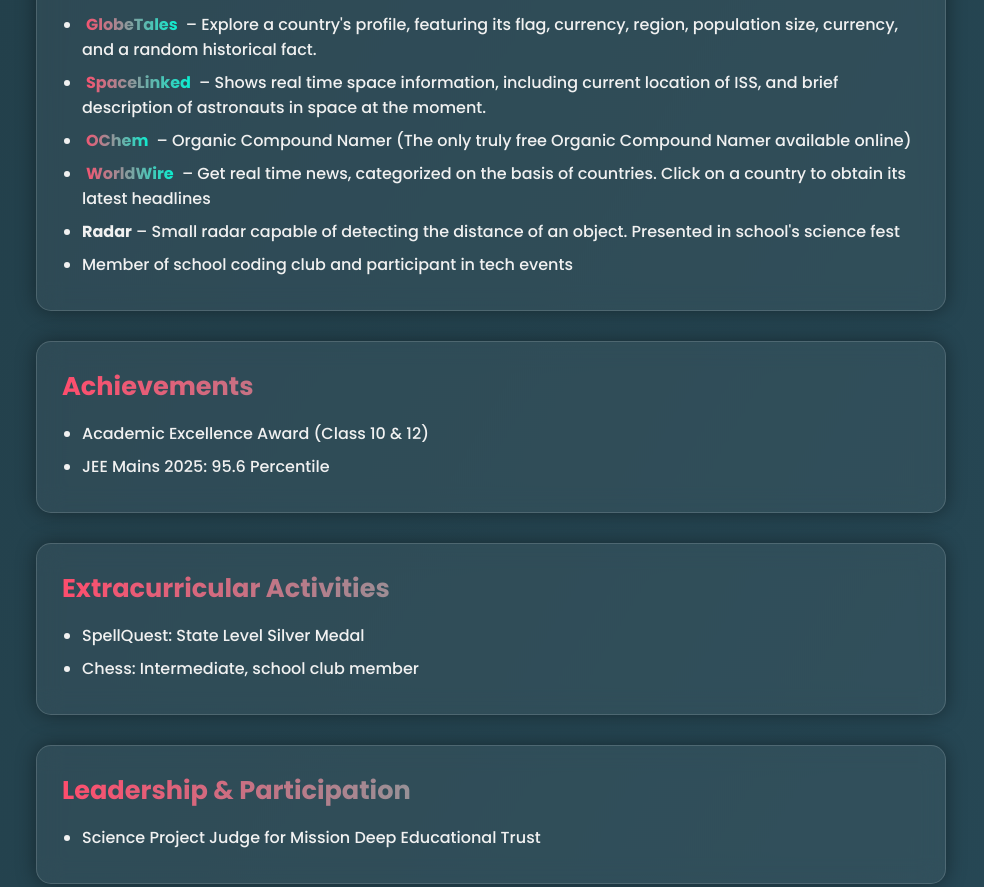
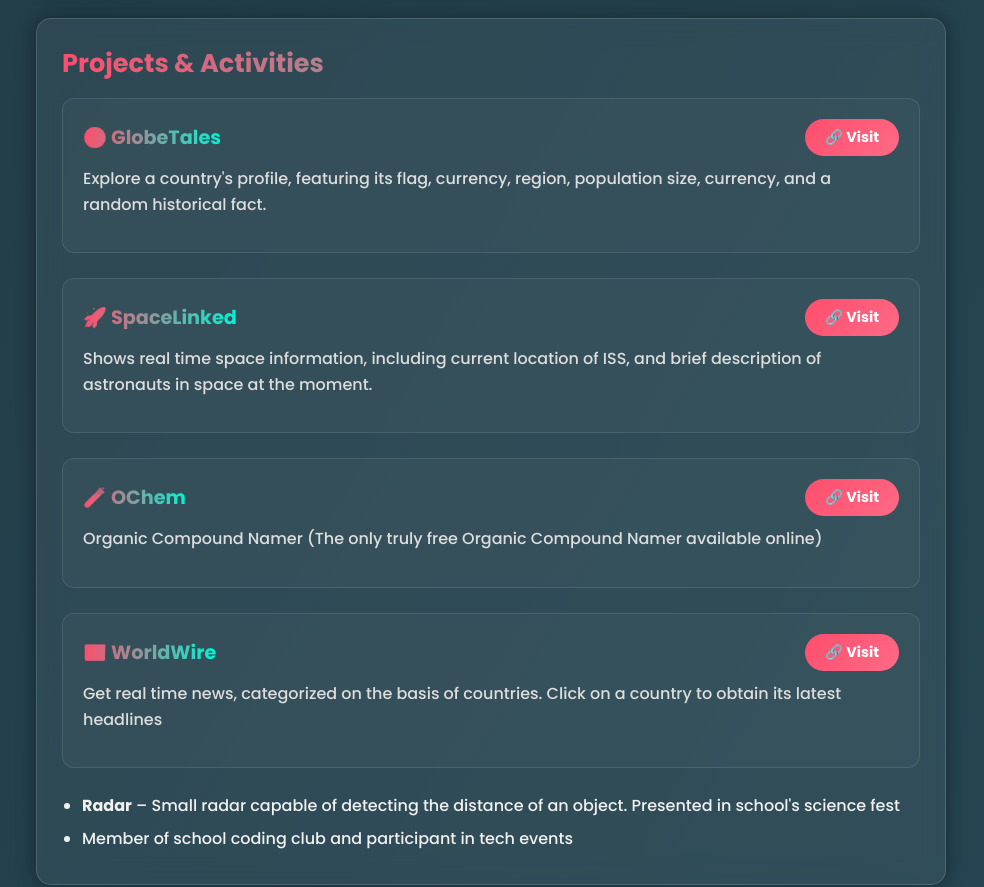
Before and after one commit to jainshourya/ShouryaJainCV, a plain HTML site: page index.html in a window 1280 px wide. Shown: the part 1376-2263 px from the top of the page, without its empty margins (149-1133 px from the left). Drawn offline with Linux system fonts and the light colour scheme.

Commit message:
Add files via upload

```diff
--- a/index.html
+++ b/index.html
@@ -91,6 +91,32 @@ h1 {
   color: var(--primary);
 }
 
+.download-cv-btn {
+  display: block;
+  margin: 30px auto;
+  padding: 15px 40px;
+  background: linear-gradient(135deg, var(--secondary), var(--primary));
+  color: white;
+  border: none;
+  border-radius: 50px;
+  font-size: 1.1em;
+  font-weight: 700;
+  cursor: pointer;
+  box-shadow: 0 10px 30px rgba(0, 245, 212, 0.3);
+  transition: all 0.4s cubic-bezier(0.4, 0, 0.2, 1);
+  text-transform: uppercase;
+  letter-spacing: 1px;
+}
+
+.download-cv-btn:hover {
+  transform: translateY(-5px) scale(1.05);
+  box-shadow: 0 15px 40px rgba(0, 245, 212, 0.5);
+}
+
+.download-cv-btn:active {
+  transform: translateY(-2px) scale(1.02);
+}
+
 .section {
   background: var(--glass-bg);
   backdrop-filter: blur(12px);
@@ -173,6 +199,82 @@ tr:hover {
   text-shadow: 0 4px 8px rgba(0, 0, 0, 0.2);
 }
 
+.project-item {
+  margin-bottom: 25px;
+  padding: 20px;
+  background: rgba(255, 255, 255, 0.03);
+  border-radius: 12px;
+  border: 1px solid rgba(255, 255, 255, 0.1);
+  transition: all 0.4s ease;
+}
+
+.project-item:hover {
+  background: rgba(255, 255, 255, 0.06);
+  transform: translateX(10px);
+  border-color: var(--primary);
+}
+
+.project-header {
+  display: flex;
+  justify-content: space-between;
+  align-items: center;
+  margin-bottom: 10px;
+  flex-wrap: wrap;
+  gap: 10px;
+}
+
+.project-title {
+  font-size: 1.2em;
+  background: linear-gradient(90deg, var(--secondary), var(--primary));
+  -webkit-background-clip: text;
+  -webkit-text-fill-color: transparent;
+  font-weight: 700;
+}
+
+.project-buttons {
+  display: flex;
+  gap: 10px;
+}
+
+.visit-btn {
+  padding: 8px 20px;
+  border: none;
+  border-radius: 25px;
+  font-size: 0.9em;
+  font-weight: 600;
+  cursor: pointer;
+  transition: all 0.3s ease;
+  background: linear-gradient(135deg, var(--secondary), #ff6b85);
+  color: white;
+}
+
+.visit-btn:hover {
+  transform: scale(1.05);
+  box-shadow: 0 5px 20px rgba(255, 77, 109, 0.4);
+}
+
+.project-description {
+  color: #ddd;
+  line-height: 1.6;
+  margin-bottom: 15px;
+}
+
+@media (max-width: 768px) {
+  h1 {
+    font-size: 2em;
+  }
+
+  .project-header {
+    flex-direction: column;
+    align-items: flex-start;
+  }
+
+  .project-buttons {
+    width: 100%;
+    justify-content: flex-start;
+  }
+}
+
 </style>
 </head>
 <body>
@@ -183,6 +285,8 @@ tr:hover {
       <p><strong>Email:</strong> shouryashourya2020@gmail.com | <strong>Phone:</strong> 9915129317</p>
       <p><strong>LinkedIn:</strong> <a href="https://www.linkedin.com/in/shouryajain2007/">Shourya Jain</a> | <strong>GitHub:</strong> <a href="https://github.com/jainshourya">jainshourya</a></p>
     </div>
+
+    <button class="download-cv-btn" onclick="downloadCV()">📄 Download CV</button>
 
     <div class="section">
       <h2 class="section-title">Objective</h2>
@@ -221,11 +325,56 @@ tr:hover {
 
     <div class="section">
       <h2 class="section-title">Projects & Activities</h2>
-      <ul>
-        <li><strong><a href="https://globetales123.netlify.app/" target="_blank">GlobeTales</a></strong> – Explore a country's profile, featuring its flag, currency, region, population size, currency, and a random historical fact.</li>
-        <li><strong><a href="https://spacelinked123.netlify.app/" target="_blank">SpaceLinked</a></strong> – Shows real time space information, including current location of ISS, and brief description of astronauts in space at the moment.</li>
-        <li><strong><a href="https://ochem.netlify.app/" target="_blank">OChem</a></strong> – Organic Compound Namer (The only truly free Organic Compound Namer available online)</li>
-        <li><strong><a href="https://worldwire123.netlify.app/" target="_blank">WorldWire</a></strong> – Get real time news, categorized on the basis of countries. Click on a country to obtain its latest headlines</li>
+
+      <div class="project-item">
+        <div class="project-header">
+          <div class="project-title">🌍 GlobeTales</div>
+          <div class="project-buttons">
+            <button class="visit-btn" onclick="window.open('https://globetales123.netlify.app/', '_blank')">🔗 Visit</button>
+          </div>
+        </div>
+        <div class="project-description">
+          Explore a country's profile, featuring its flag, currency, region, population size, currency, and a random historical fact.
+        </div>
+      </div>
+
+      <div class="project-item">
+        <div class="project-header">
+          <div class="project-title">🚀 SpaceLinked</div>
+          <div class="project-buttons">
+            <button class="visit-btn" onclick="window.open('https://spacelinked123.netlify.app/', '_blank')">🔗 Visit</button>
+          </div>
+        </div>
+        <div class="project-description">
+          Shows real time space information, including current location of ISS, and brief description of astronauts in space at the moment.
+        </div>
+      </div>
+
+      <div class="project-item">
+        <div class="project-header">
+          <div class="project-title">🧪 OChem</div>
+          <div class="project-buttons">
+            <button class="visit-btn" onclick="window.open('https://ochem.netlify.app/', '_blank')">🔗 Visit</button>
+          </div>
+        </div>
+        <div class="project-description">
+          Organic Compound Namer (The only truly free Organic Compound Namer available online)
+        </div>
+      </div>
+
+      <div class="project-item">
+        <div class="project-header">
+          <div class="project-title">📰 WorldWire</div>
+          <div class="project-buttons">
+            <button class="visit-btn" onclick="window.open('https://worldwire123.netlify.app/', '_blank')">🔗 Visit</button>
+          </div>
+        </div>
+        <div class="project-description">
+          Get real time news, categorized on the basis of countries. Click on a country to obtain its latest headlines
+        </div>
+      </div>
+
+      <ul style="margin-top: 20px;">
         <li><strong>Radar</strong> – Small radar capable of detecting the distance of an object. Presented in school's science fest</li>
         <li>Member of school coding club and participant in tech events</li>
       </ul>
@@ -280,6 +429,26 @@ function revealOnScroll() {
 }
 window.addEventListener('scroll', revealOnScroll);
 revealOnScroll();
+
+function downloadCV() {
+    // Create a link element
+    const link = document.createElement('a');
+
+    // Set the href to your PDF file path
+    link.href = './assets/Shourya_Jain_CV.pdf';  // Update this path to your PDF location
+
+    // Set download attribute with desired filename
+    link.download = 'Shourya_Jain_CV.pdf';
+
+    // Append link to document
+    document.body.appendChild(link);
+
+    // Trigger click event
+    link.click();
+
+    // Remove link from document
+    document.body.removeChild(link);
+}
 </script>
 </body>
 </html>
```
Also changed, not shown: 1 other file.
